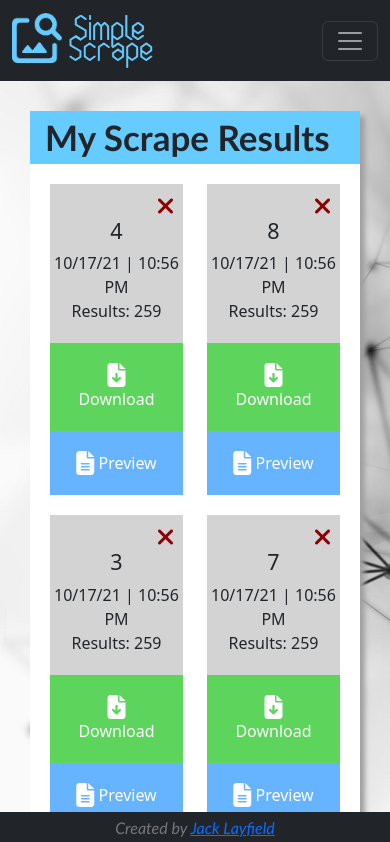
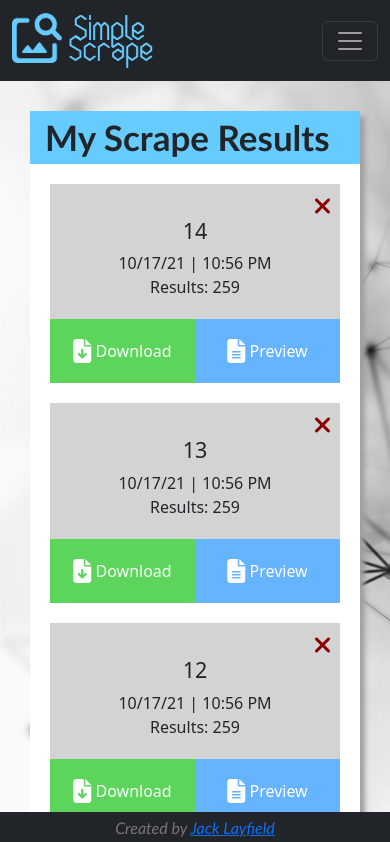
Before and after one commit to jacklayfield/SimpleScrape, a React (Create React App) app in the folder client/: page /profile in a window 390 px wide. Shown: the top 842 px of the page. Built offline with nearby package versions, Linux system fonts and the light colour scheme.

Commit message:
Adding mobile formatting to profile page

```diff
--- a/client/src/pages/profile.jsx
+++ b/client/src/pages/profile.jsx
@@ -1,4 +1,4 @@
-import React from "react";
+import React, { useEffect, useState } from "react";
 import Row from "react-bootstrap/Row";
 import Col from "react-bootstrap/Col";
 import "../styling/about.css";
@@ -28,7 +28,47 @@ export function Profile() {
   const q2 = cards.slice(quarter, quarter * 2);
   const q3 = cards.slice(quarter * 2, quarter * 3);
   const q4 = cards.slice(quarter * 3, cards.length);
-  return (
+  const [width, setWidth] = React.useState(window.innerWidth);
+  const breakpoint = 620;
+
+  React.useEffect(() => {
+    const handleWindowResize = () => setWidth(window.innerWidth);
+    window.addEventListener("resize", handleWindowResize);
+
+    // Return a function from the effect that removes the event listener
+    return () => window.removeEventListener("resize", handleWindowResize);
+  }, []);
+
+  return width < breakpoint ? (
+    <div>
+      <Row className="gx-0">
+        <Col>
+          <div className="columns">
+            <div className="sectionTitles">
+              <header className="sectionTitlesText">My Scrape Results</header>
+            </div>
+            <div style={{ paddingLeft: 20, paddingRight: 20, paddingTop: 20 }}>
+              <Row>
+                <Col>
+                  <ScrapeCards scrapeCards={cards}></ScrapeCards>
+                </Col>
+              </Row>
+            </div>
+          </div>
+        </Col>
+      </Row>
+
+      <Row className="gx-0">
+        <Col>
+          <div className="columns">
+            <div className="sectionTitles">
+              <header className="sectionTitlesText">My Information</header>
+            </div>
+          </div>
+        </Col>
+      </Row>
+    </div>
+  ) : (
     <div>
       <Row className="gx-0">
         <Col>
@@ -67,4 +107,7 @@ export function Profile() {
       </Row>
     </div>
   );
+  // return (
+
+  // );
 }
```
